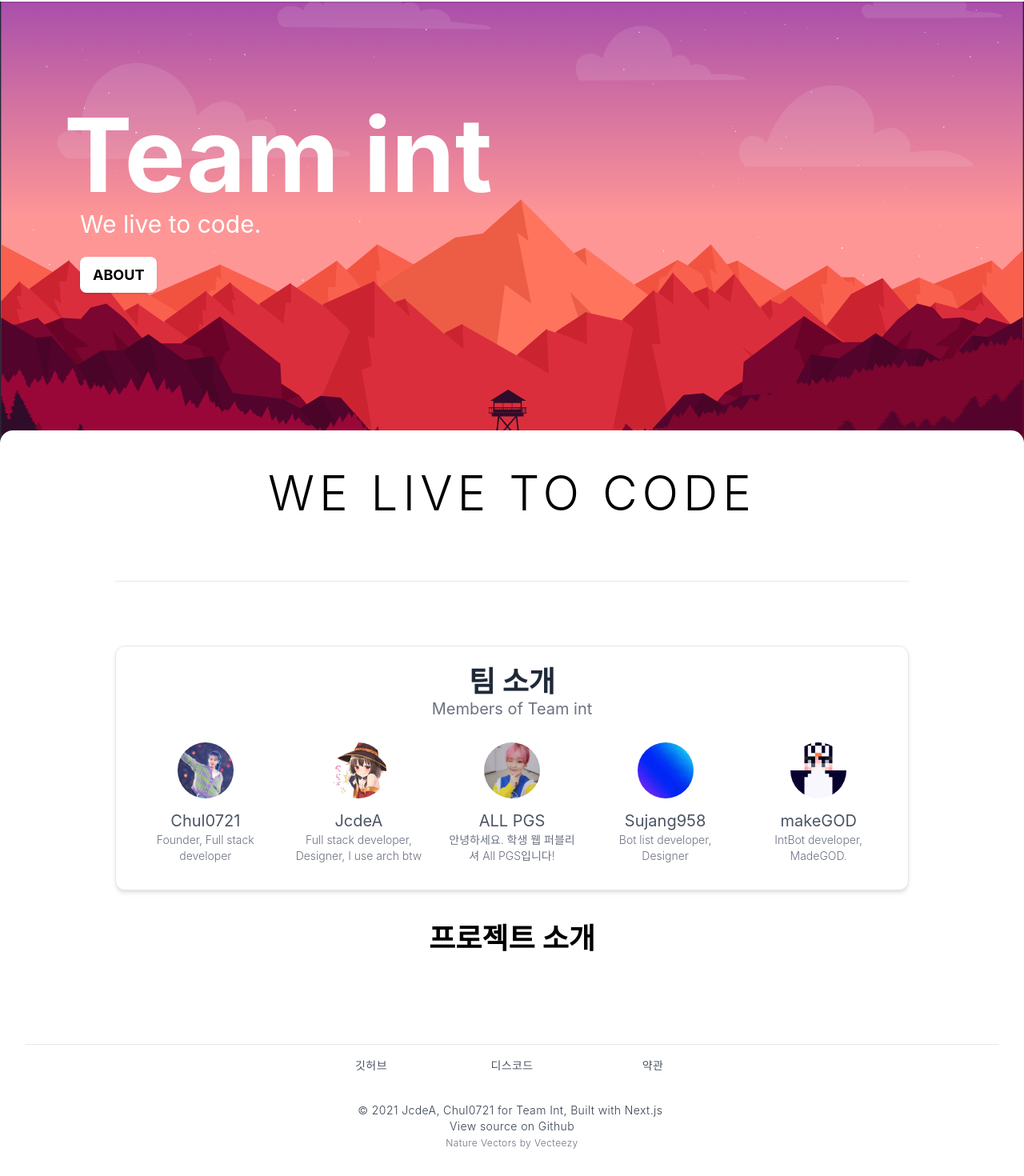
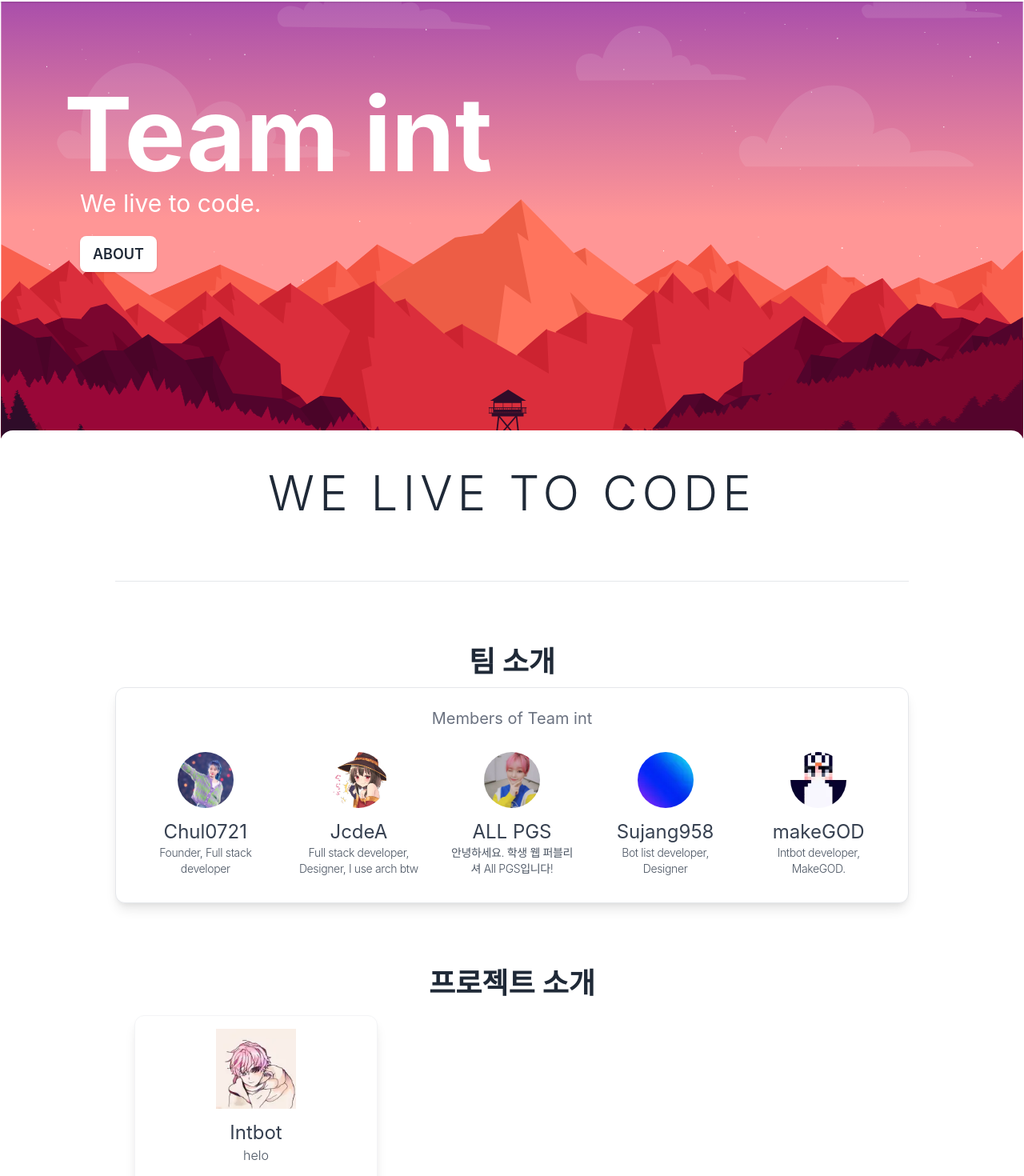
Before and after one commit to Team-int/Web, a Next.js app: page / in a window 1280 px wide. Shown: the part 78-1548 px from the top of the page at 80% size. Built offline with nearby package versions, Linux system fonts and the light colour scheme.

Commit message:
add projects

```diff
--- a/components/header.tsx
+++ b/components/header.tsx
@@ -122,7 +122,7 @@ const Header: FC = () => {
       </nav>
 
       <div
-        className={`fixed inset-y-0 right-0 z-30 w-6/12 md:hidden shadow-2xl overflow-y-auto transition duration-200 ease-out transform translate-x-0 dark:bg-gray-700 bg-white border-r-2 lg:translate-x-0 lg:static lg:inset-0 ${
+        className={`fixed inset-y-0 right-0 z-30 mobile-nav md:hidden shadow-2xl overflow-y-auto transition duration-200 ease-out transform translate-x-0 dark:bg-gray-700 bg-white border-r-2 lg:translate-x-0 lg:static lg:inset-0 ${
           showMenu ? 'shadow-2xl ease-out translate-x-0' : 'shadow-none ease-in translate-x-full'
         }`}
       >
--- a/components/layout.tsx
+++ b/components/layout.tsx
@@ -12,11 +12,9 @@ const Layout: React.FC = ({ children }: LayoutProps) => {
       <div className="z-10 text-black  transition-colors duration-200">
         <Header />
       </div>
-
-      <main className="pt-14 md:pt-20 dark:bg-gray-900 transition-colors duration-200">
+      <main className="pt-14 md:pt-20 text-gray-800 dark:text-gray-100 bg-white dark:bg-gray-900 transition-colors duration-200">
         {children}
       </main>
-
       <Footer />
     </>
   )
--- a/components/membercard.tsx
+++ b/components/membercard.tsx
@@ -7,7 +7,7 @@ export type memberProps = {
 }
 const MemberCard: React.FC<memberProps> = ({ name, profile, desc, url }: memberProps) => {
   return (
-    <div className="p-2 w-50">
+    <div className="p-2 ">
       <div className="flex-col  flex justify-center items-center ">
         <div className="flex-shrink-0">
           <a href={url} className="block ">
@@ -22,10 +22,12 @@ const MemberCard: React.FC<memberProps> = ({ name, profile, desc, url }: memberP
           </a>
         </div>
         <div className="mt-2 text-center flex flex-col">
-          <a href={url} className="text-gray-600 dark:text-white text-xl">
+          <a href={url} className="text-gray-700 text-xl dark:text-white md:text-2xl">
             {name}
           </a>
-          <span className="text-gray-500 text-sm dark:text-gray-300 font-light">{desc}</span>
+          <span className="text-gray-600 text-sm md:text-md tracking-tight  dark:text-gray-300 font-light">
+            {desc}
+          </span>
         </div>
       </div>
     </div>
--- /dev/null
+++ b/components/projectcard.tsx
@@ -0,0 +1,34 @@
+import Image from 'next/image'
+export type ProjectProps = {
+  name: string
+  image: string
+  desc: string
+  url: string
+}
+const ProjectCard: React.FC<ProjectProps> = ({ name, image, desc, url }: ProjectProps) => {
+  return (
+    <div className="p-2 mx-2 h-72  rounded-xl shadow-lg transition hover:-translate-y-1 duration-200 transform border border-gray-100 hover:shadow-2xl pt-4">
+      <div className="flex-col flex justify-center items-center  ">
+        <div className="flex-shrink-0">
+          <a href={url} className="block ">
+            <Image
+              src={image}
+              width={100}
+              height={100}
+              layout="fixed"
+              alt="profile"
+              className=" bg-white"
+            />
+          </a>
+        </div>
+        <div className="mt-2 text-center flex flex-col">
+          <a href={url} className="text-gray-700 dark:text-white text-2xl capitalize">
+            {name}
+          </a>
+          <span className="text-gray-600 text-md dark:text-gray-300 font-light">{desc}</span>
+        </div>
+      </div>
+    </div>
+  )
+}
+export default ProjectCard
--- a/pages/_offline.tsx
+++ b/pages/_offline.tsx
@@ -5,7 +5,7 @@ const Offline: React.FC = () => (
     <Head>
       <title>옴마야</title>
     </Head>
-    <div className="container mx-auto px-4 max-w-5xl">
+    <div className="container pt-20 mx-auto px-4 max-w-5xl">
       <p className="text-4xl">현재 네트워크와 연결되있지 않습니다.</p>
       <p>이미 캐시되지 않은 정보를 볼려면 네트워크에 연결해주세요.</p>
     </div>
--- a/pages/index.tsx
+++ b/pages/index.tsx
@@ -2,6 +2,7 @@ import React from 'react'
 import MemberCard from 'components/membercard'
 import { memberProps } from 'components/membercard'
 import { NextPage } from 'next'
+import ProjectCard from 'components/projectcard'
 const members: Record<string, memberProps> = {
   chul0721: {
     name: 'Chul0721',
@@ -31,14 +32,14 @@ const members: Record<string, memberProps> = {
     name: 'makeGOD',
     profile: '/static/images/members/agg.webp',
     url: 'https://github.com/makeGOD',
-    desc: 'IntBot developer, MadeGOD.',
+    desc: 'Intbot developer, MakeGOD.',
   },
 }
 
 const Home: NextPage = () => {
   return (
     <>
-      <div className="w-full transition-all relative z-0 hero flex sm:px-0 duration-200 text-white bg-gray-800">
+      <div className="w-full transition-all relative z-0 hero flex sm:px-0 duration-200 hero-bg">
         <img
           alt=""
           className="hero-light absolute hero w-full bg-contain object-cover"
@@ -52,14 +53,14 @@ const Home: NextPage = () => {
 
         <div className="inset-0 mt-14 md:mt-20 w-full hero  absolute z-0  opacity-25"></div>
         <div className="mx-2 px-4 hero-text z-10 ">
-          <div className="text-6xl md:text-9xl font-bold ">Team int</div>
+          <div className="text-6xl md:text-9xl font-bold text-white ">Team int</div>
 
-          <p className="text-xl md:text-3xl  md:pt-1  sm:ml-5">We live to code.</p>
+          <p className="text-xl md:text-3xl  md:pt-1  sm:ml-5 text-white">We live to code.</p>
 
           <div className="mt-3 md:mt-8 ">
             <a
               href="/#about"
-              className="bg-white  text-black  font-bold text-sm md:text-lg py-2 px-3 md:py-3 md:px-4 uppercase text-semibold rounded-lg shadow sm:ml-5"
+              className="bg-white text-gray-800 font-semibold text-sm md:text-lg py-2 px-3 md:py-3 md:px-4 uppercase text-semibold rounded-lg shadow sm:ml-5"
             >
               about
             </a>
@@ -71,13 +72,12 @@ const Home: NextPage = () => {
         id="about"
       >
         <div className="p-4 mx-auto max-w-5xl pt-12   text-center ">
-          <span className=" dark:text-white text-black  text-3xl underline pt-2  md:text-6xl tracking-tight font-light uppercase">
+          <span className="   text-3xl underline pt-2  md:text-6xl tracking-tight font-light uppercase">
             We live to code
           </span>
           <hr className="my-8 mx-2 md:mx-0 md:my-20" />
-
-          <div className=" transtition-colors duration-200 p-6 bg-white dark:bg-gray-800 rounded-xl  shadow-md border border-gray-200 mt-2 md:mt-3">
-            <p className="text-center text-4xl font-bold text-gray-800 dark:text-white">팀 소개</p>
+          <p className="text-center text-4xl font-bold text-gray-800 dark:text-white">팀 소개</p>
+          <div className=" transtition-colors duration-200 p-6 bg-white dark:bg-gray-800 rounded-xl  shadow-lg border border-gray-200 mt-2 md:mt-3">
             <p className="text-center mb-5 text-xl font-normal text-gray-500 dark:text-gray-300">
               Members of Team int
             </p>
@@ -97,8 +97,16 @@ const Home: NextPage = () => {
               })}
             </div>
           </div>
-          <div className="pt-10 ">
+          <div className="rounded-xl p-4 pt-20">
             <p className="text-4xl font-semibold">프로젝트 소개</p>
+            <div className="grid grid-cols-1 md:grid-cols-3 gaps-4 pt-5">
+              <ProjectCard
+                url="example.com"
+                name="intbot"
+                image="/static/images/projects/intbot.webp"
+                desc="helo"
+              />
+            </div>
           </div>
         </div>
       </div>
--- a/styles/global.css
+++ b/styles/global.css
@@ -4,6 +4,10 @@
 @import url(//fonts.googleapis.com/css?family=Noto+Sans+KR);
 @import url(//fonts.googleapis.com/css?family=Inter);
 @import url(//fonts.googleapis.com/css2?family=Gugi&display=swap);
+
+.herobg {
+  background-color: #ed5d45
+}
 
 * {
   font-family: "Noto Sans KR",Inter, sans-serif !important;
@@ -93,7 +97,7 @@ html {
   }
   .hero-text {
     margin-left: 5%;
-    margin-top: 10%;
+    margin-top: 8%;
   }
 
 }
@@ -189,4 +193,15 @@ li {
 }
 .nav.show{
   opacity: 0.5;
+
 }
+
+.mobile-nav {
+  width:45%;
+}
+
+@media (min-width:640px) {
+  .mobile-nav{
+    width:30%;
+  }
+}
--- a/tailwind.config.js
+++ b/tailwind.config.js
@@ -1,6 +1,5 @@
 const colors = require('tailwindcss/colors')
 module.exports = {
- mode:'jit',
   purge: ['./pages/**/*.{js,ts,jsx,tsx}', './components/**/*.{js,ts,jsx,tsx}'],
   darkMode: 'class', // or 'media' or 'class'
   theme: {
```
Also changed, not shown: public/static/images/projects/intbot.webp (added), 1 other file (tests, documents, lock files or other folders).
